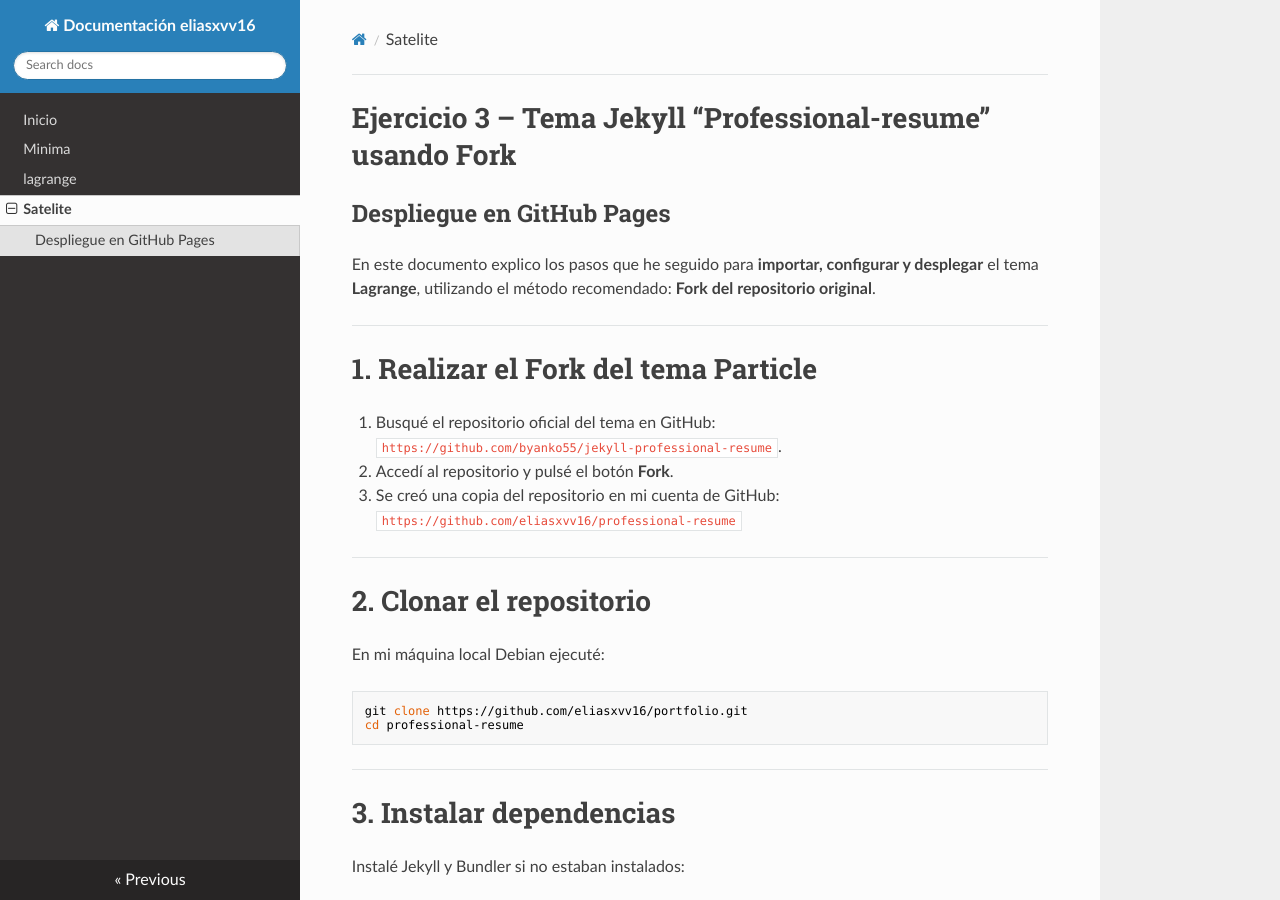
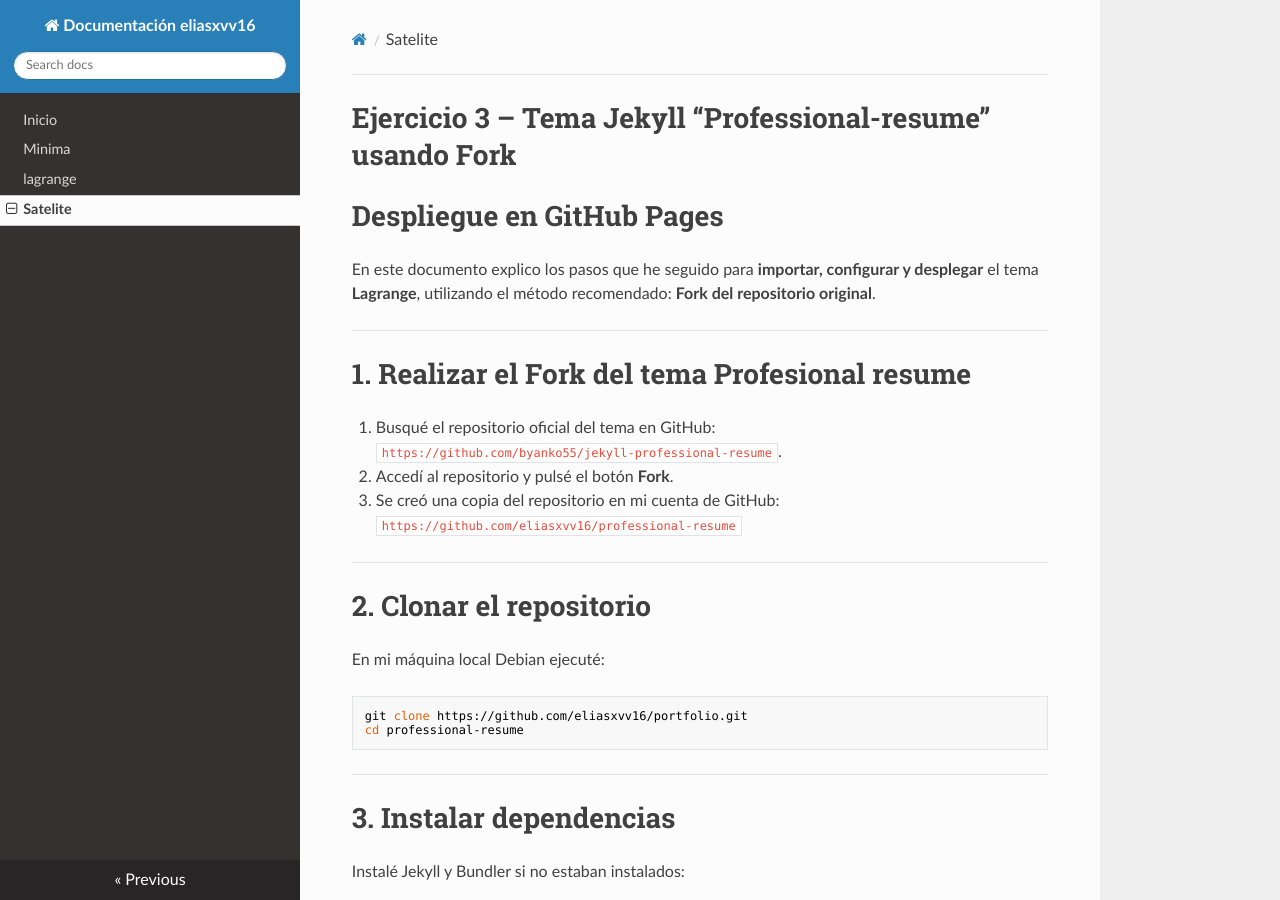
Before and after one commit to eliasxvv16/ejercicio4, an MkDocs documentation site: the page built from docs/ejercicio3.md, in a window 1280 px wide and 900 px high. Built offline with MkDocs 1.6.1, drawn with Linux system fonts in a browser that asks for light colours; nearby versions of some CDN libraries.

Commit message:
Subir archivos

```diff
--- a/docs/ejercicio3.md
+++ b/docs/ejercicio3.md
@@ -1,11 +1,11 @@
 # Ejercicio 3 – Tema Jekyll “Professional-resume” usando Fork
-## Despliegue en GitHub Pages
+# Despliegue en GitHub Pages
 
 En este documento explico los pasos que he seguido para **importar, configurar y desplegar** el tema **Lagrange**, utilizando el método recomendado: **Fork del repositorio original**.
 
 ---
 
-# 1. Realizar el Fork del tema Particle
+# 1. Realizar el Fork del tema Profesional resume
 
 1. Busqué el repositorio oficial del tema en GitHub:
    `https://github.com/byanko55/jekyll-professional-resume`.
```
Also changed, not shown: docs/ejercicio2.md (+1 -1 lines), site/ejercicio1/index.html, site/ejercicio2/index.html, site/ejercicio3/index.html, site/index.html.
